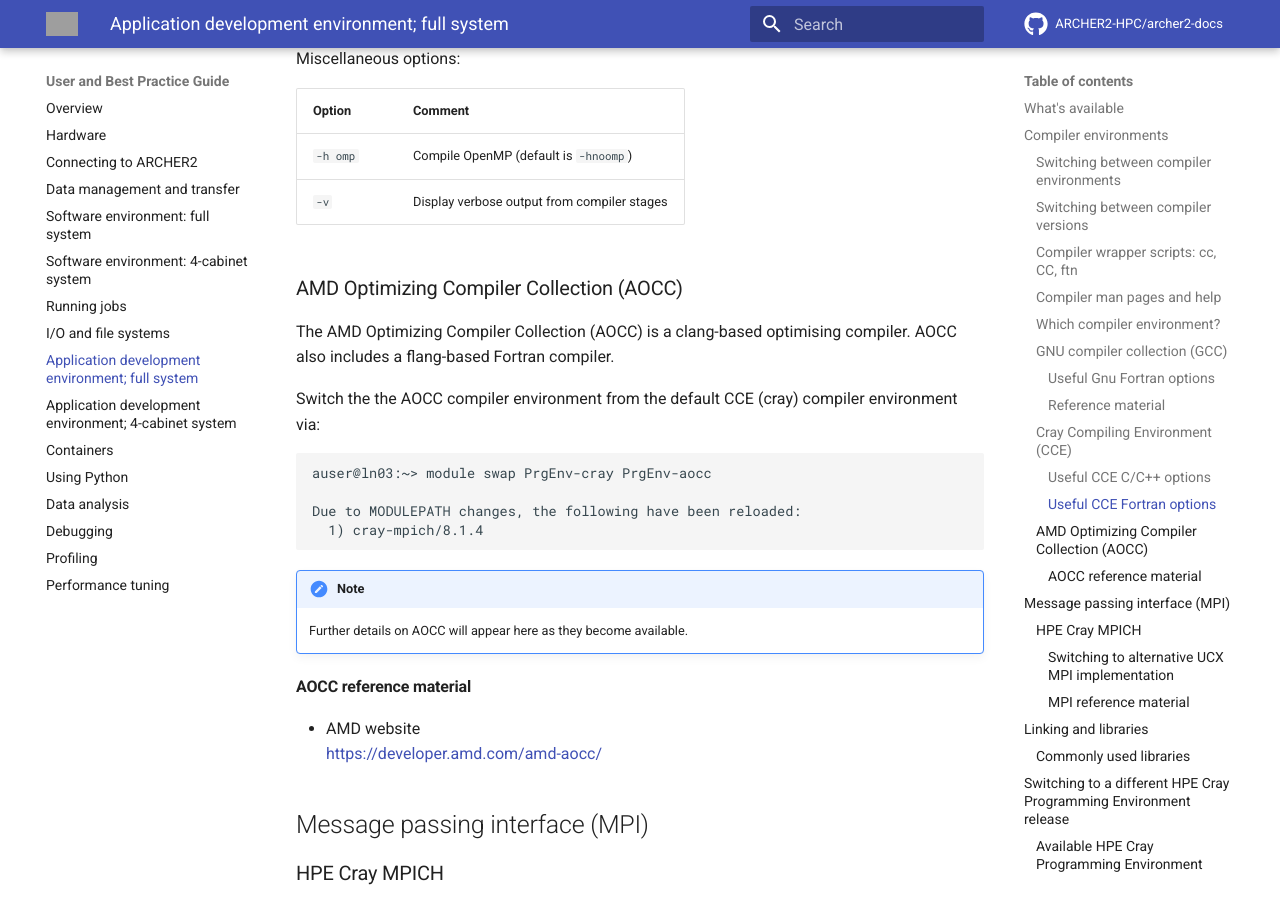
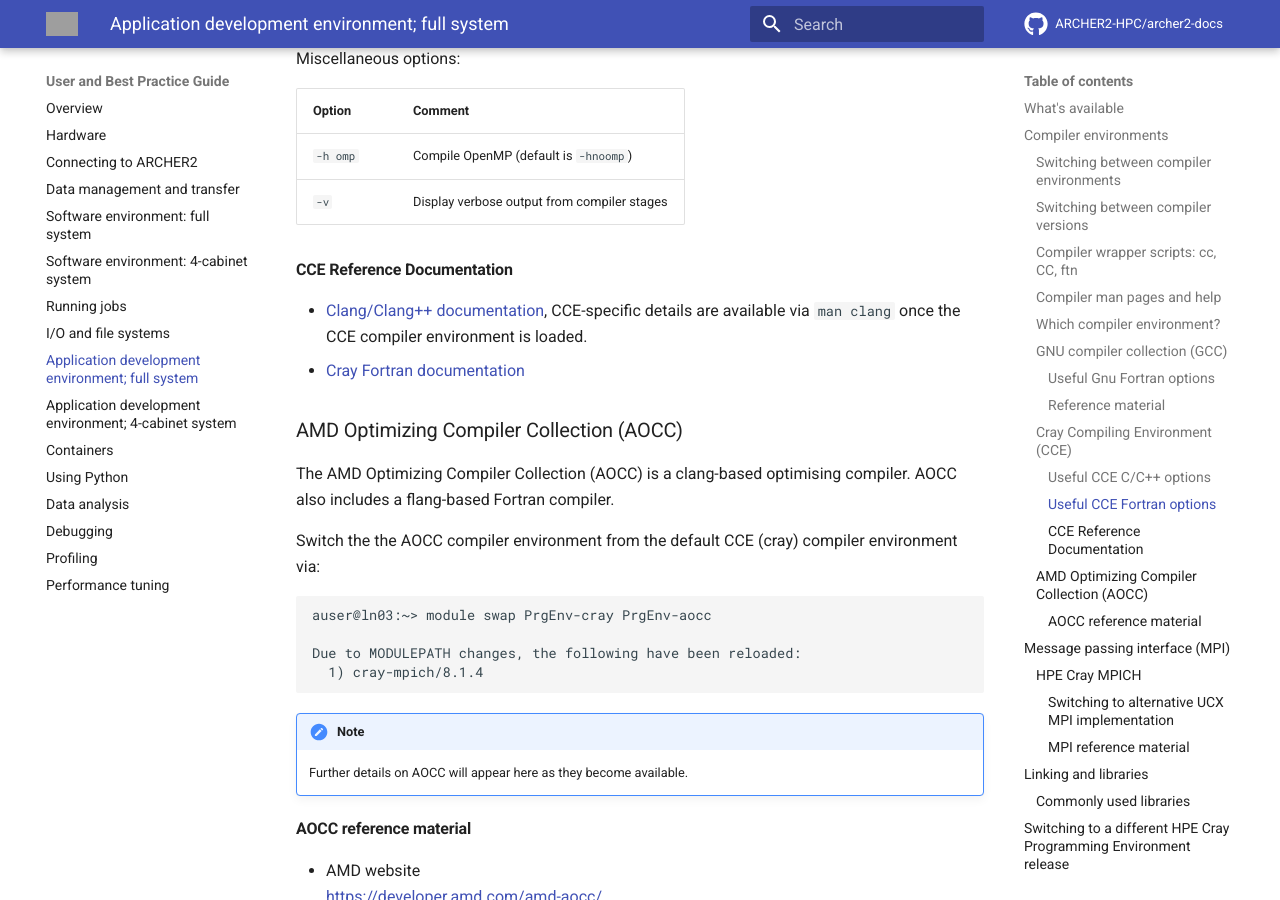
Before and after one commit to ARCHER2-HPC/archer2-docs, an MkDocs documentation site: the page built from docs/user-guide/dev-environment.md, in a window 1280 px wide and 900 px high, scrolled down 9927 px. Built offline with MkDocs 1.6.1 and Material for MkDocs 9.7.7, drawn with Linux system fonts in a browser that asks for light colours; comment, search, counter and statistics services are not loaded; grey boxes are pictures that could not be loaded.

Commit message:
Adds CCE reference information

```diff
--- a/docs/user-guide/dev-environment.md
+++ b/docs/user-guide/dev-environment.md
@@ -462,6 +462,12 @@
 | `-h omp` | Compile OpenMP (default is `-hnoomp`)                  |
 | `-v` | Display verbose output from compiler stages                |
 
+#### CCE Reference Documentation
+
+* [Clang/Clang++ documentation](https://clang.llvm.org/docs/UsersManual.html), CCE-specific
+  details are available via `man clang` once the CCE compiler environment is loaded.
+* [Cray Fortran documentation](https://internal.support.hpe.com/hpesc/public/docDisplay?docId=a00114872en_us&page=index.html)
+
 ### AMD Optimizing Compiler Collection (AOCC)
 
 The AMD Optimizing Compiler Collection (AOCC) is a clang-based optimising
```
